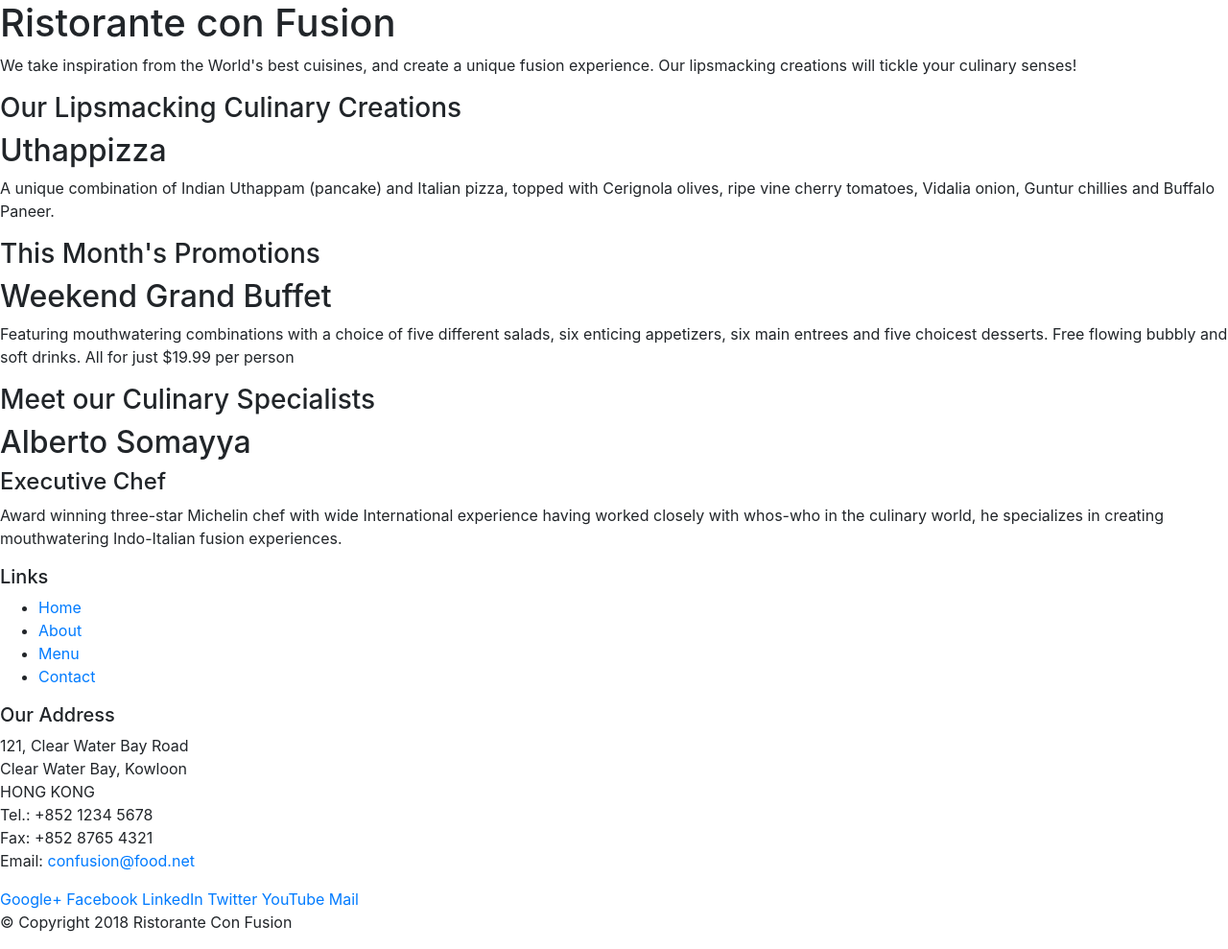
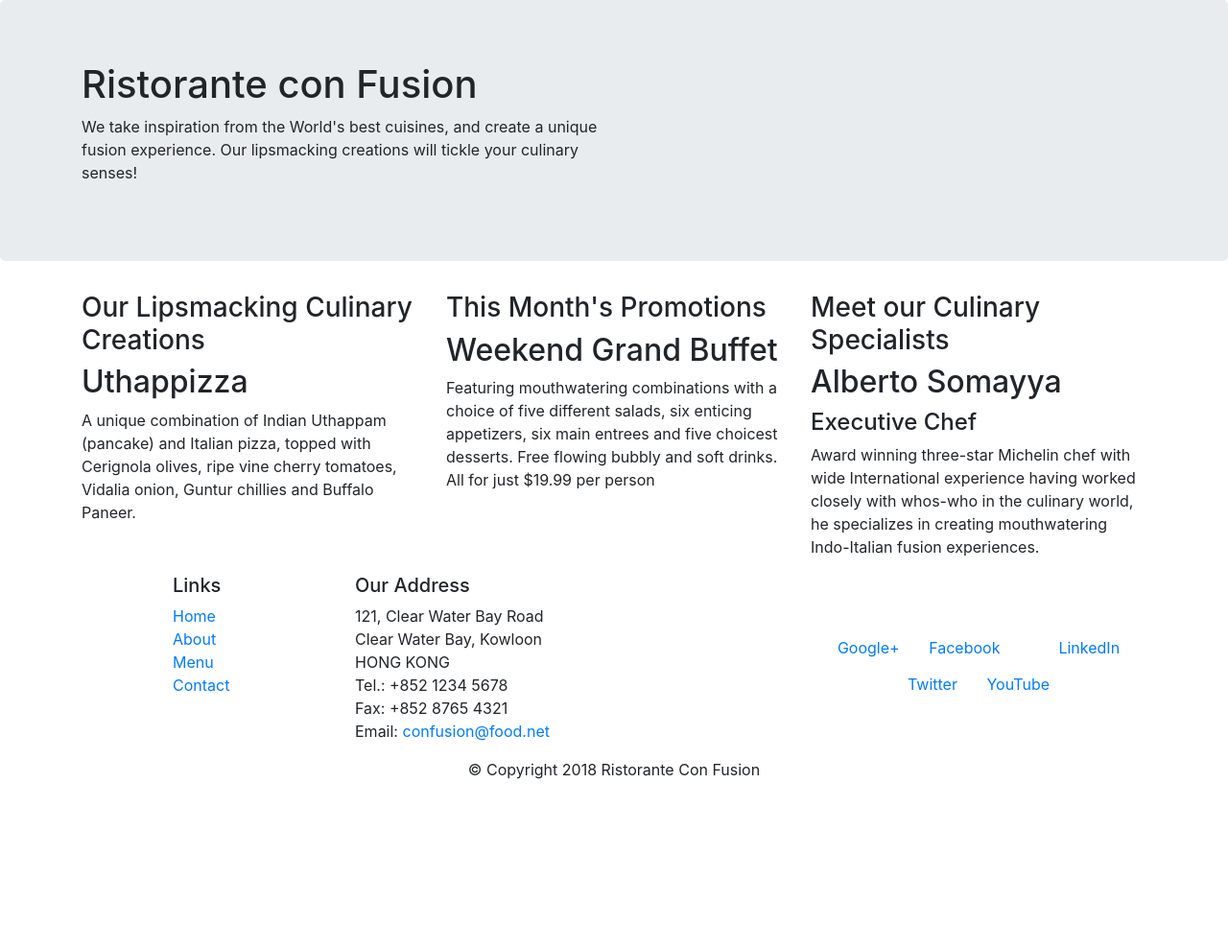
Before and after one commit to vanhuutoan27/RistoranteConFusion, a website: page index.html in a window 1280 px wide. Shown: the whole page at 96% size. After the commit the page ends 830 px from the top, so only its background shows below. Drawn offline with nearby package versions, Linux system fonts and the light colour scheme.

Commit message:
Bootstrap Grid Part 1

```diff
--- a/index.html
+++ b/index.html
@@ -12,23 +12,24 @@
   </head>
 
   <body>
-    <header>
-      <div>
-        <div>
-          <div>
+    <header class="jumbotron">
+      <div class="container">
+        <div class="row">
+          <div class="col-12 col-sm-6">
             <h1>Ristorante con Fusion</h1>
             <p>
               We take inspiration from the World's best cuisines, and create a unique fusion
               experience. Our lipsmacking creations will tickle your culinary senses!
             </p>
           </div>
-          <div></div>
+          <div class="col-12 col-sm"></div>
         </div>
       </div>
     </header>
 
-    <div>
-      <div>
+    <div class="container">
+      <div class="row">
+        <div class="col-sm-4">
           <div>
             <h3>Our Lipsmacking Culinary Creations</h3>
           </div>
@@ -36,13 +37,13 @@
             <h2>Uthappizza</h2>
             <p>
               A unique combination of Indian Uthappam (pancake) and Italian pizza, topped with
-            Cerignola olives, ripe vine cherry tomatoes, Vidalia onion, Guntur chillies and Buffalo
-            Paneer.
+              Cerignola olives, ripe vine cherry tomatoes, Vidalia onion, Guntur chillies and
+              Buffalo Paneer.
             </p>
           </div>
         </div>
 
-      <div>
+        <div class="col-sm-4">
           <div>
             <h3>This Month's Promotions</h3>
           </div>
@@ -56,7 +57,7 @@
           </div>
         </div>
 
-      <div>
+        <div class="col-sm-4">
           <div>
             <h3>Meet our Culinary Specialists</h3>
           </div>
@@ -64,18 +65,19 @@
             <h2>Alberto Somayya</h2>
             <h4>Executive Chef</h4>
             <p>
-            Award winning three-star Michelin chef with wide International experience having worked
-            closely with whos-who in the culinary world, he specializes in creating mouthwatering
-            Indo-Italian fusion experiences.
+              Award winning three-star Michelin chef with wide International experience having
+              worked closely with whos-who in the culinary world, he specializes in creating
+              mouthwatering Indo-Italian fusion experiences.
             </p>
           </div>
         </div>
       </div>
+    </div>
 
-    <footer>
-      <div>
-        <div>
-          <div>
+    <!-- <footer class="jumbotron">
+      <div class="container">
+        <div class="row">
+          <div class="col-4 offset-1 col-sm-2">
             <h5>Links</h5>
             <ul>
               <li><a href="#">Home</a></li>
@@ -84,7 +86,7 @@
               <li><a href="#">Contact</a></li>
             </ul>
           </div>
-          <div>
+          <div class="col-7 col-sm-5">
             <h5>Our Address</h5>
             <address>
               121, Clear Water Bay Road<br />
@@ -95,7 +97,7 @@
               Email: <a href="mailto:confusion@food.net">confusion@food.net</a>
             </address>
           </div>
-          <div>
+          <div class="col-7 col-sm-5">
             <div>
               <a href="http://google.com/+">Google+</a>
               <a href="http://www.facebook.com/profile.php?id=">Facebook</a>
@@ -105,9 +107,68 @@
               <a href="mailto:">Mail</a>
             </div>
           </div>
+          <div class="row justify-content-center">
+            <div class="col-auto">
+              <div>
+                <p>© Copyright 2018 Ristorante Con Fusion</p>
               </div>
-        <div>
-          <div>
+            </div>
+          </div>
+        </div>
+      </div>
+    </footer> -->
+
+    <footer class="footer">
+      <div class="container">
+        <div class="row">
+          <div class="col-4 offset-1 col-sm-2">
+            <h5>Links</h5>
+            <ul class="list-unstyled">
+              <li><a href="#">Home</a></li>
+              <li><a href="aboutus.html">About</a></li>
+              <li><a href="#">Menu</a></li>
+              <li><a href="contactus.html">Contact</a></li>
+            </ul>
+          </div>
+          <div class="col-7 col-sm-5">
+            <h5>Our Address</h5>
+            <address>
+              121, Clear Water Bay Road<br />
+              Clear Water Bay, Kowloon<br />
+              HONG KONG<br />
+              <i class="fa fa-phone fa-lg"></i> Tel.: +852 1234 5678<br />
+              <i class="fa fa-fax fa-lg"></i> Fax: +852 8765 4321<br />
+              <i class="fa fa-envelope fa-lg"></i> Email:
+              <a href="mailto:confusion@food.net">confusion@food.net</a>
+            </address>
+          </div>
+          <div class="col-12 col-sm-4 align-self-center">
+            <div class="text-center">
+              <a class="btn btn-social-icon btn-google" href="http://google.com/+"
+                ><i class="fa fa-google-plus fa-lg"></i>Google+</a
+              >
+              <a
+                class="btn btn-social-icon btn-facebook"
+                href="http://www.facebook.com/profile.php?id="
+                ><i class="fa fa-facebook fa-lg"></i>Facebook</a
+              >
+              <a class="btn btn-social-icon btn-linkedin" href="http://www.linkedin.com/in/"
+                ><i class="fa fa-linkedin fa-lg"></i
+              ></a>
+              <a class="btn btn-social-icon btn-twitter" href="http://twitter.com/"
+                ><i class="fa fa-twitter fa-lg"></i>LinkedIn</a
+              >
+              <a class="btn btn-social-icon btn-youtube" href="http://youtube.com/"
+                ><i class="fa fa-youtube fa-lg"></i>Twitter</a
+              >
+              <a class="btn btn-social-icon" href="mailto:"
+                ><i class="fa fa-envelope-o fa-lg"></i>YouTube</a
+              >
+            </div>
+          </div>
+        </div>
+        <div class="row justify-content-center">
+          <div class="col-auto">
             <p>© Copyright 2018 Ristorante Con Fusion</p>
           </div>
         </div>
```
Lines whose indentation alone changed are shown as unchanged.
